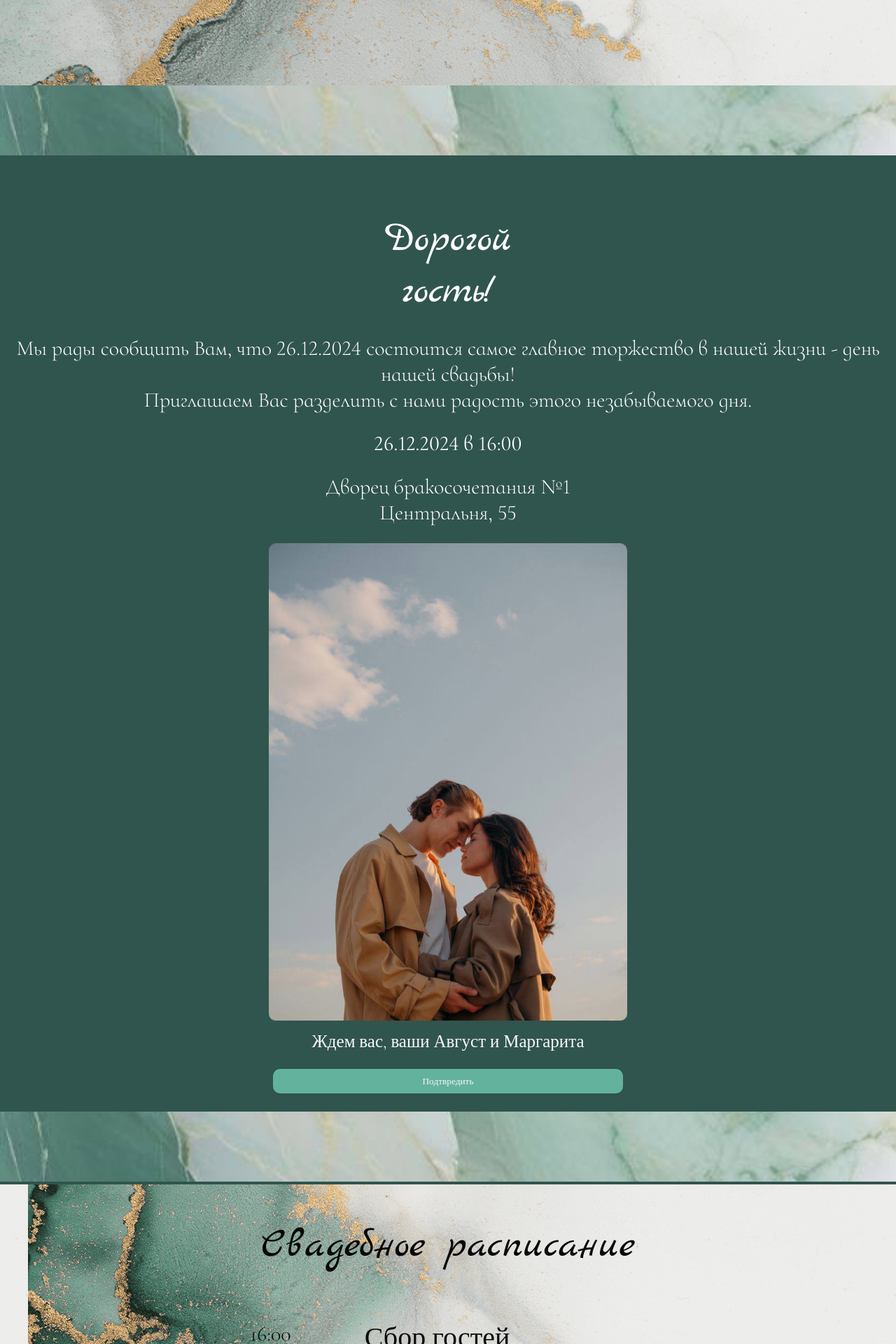
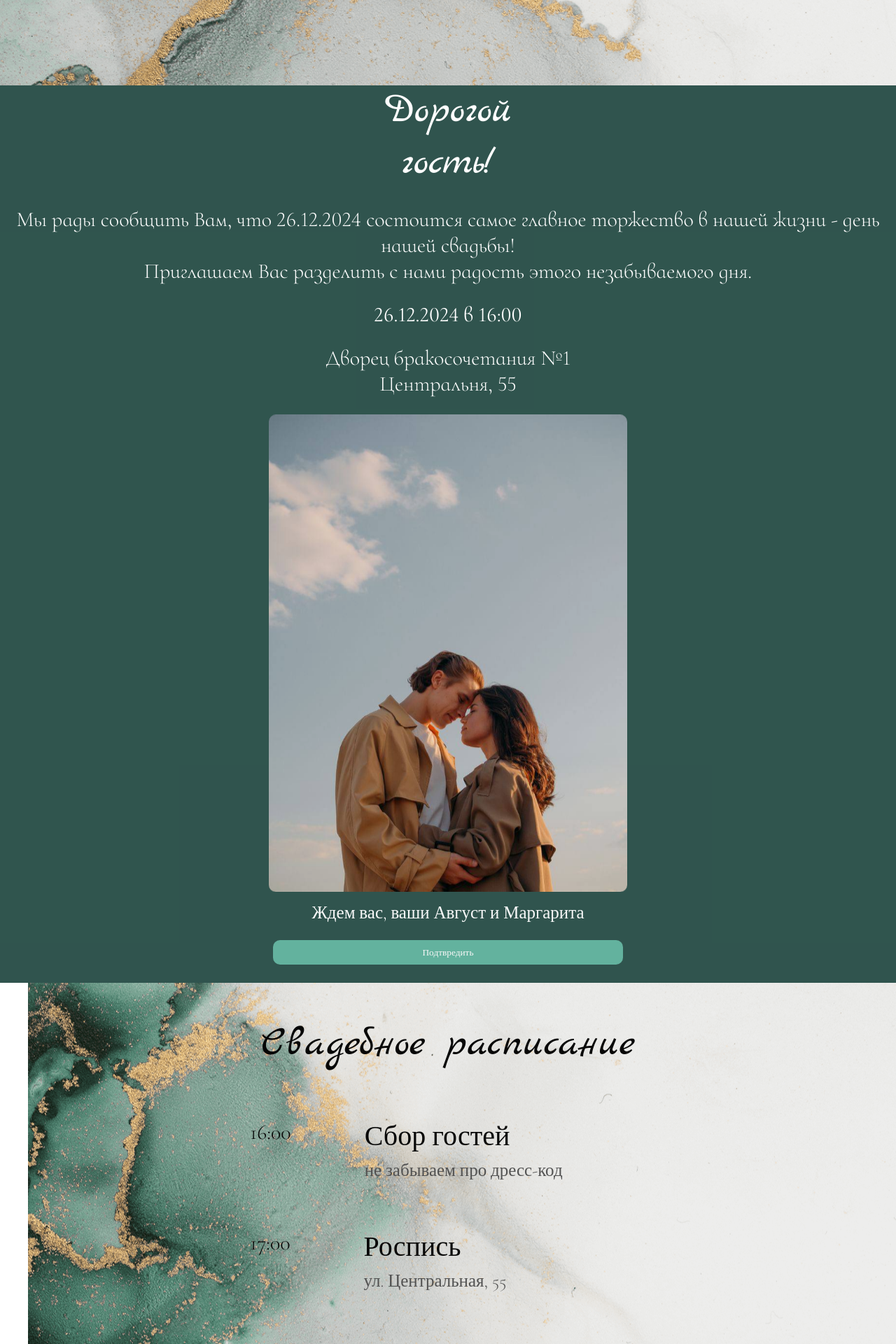
Before and after one commit to Beinyc/wedding-web-site_invite-four, a React (Create React App) app: page / in a window 1280 px wide. Shown: the part 940-2860 px from the top of the page at 70% size. Built offline with nearby package versions, Linux system fonts and the light colour scheme; the HTML template or start-up script is replaced by a standard one; a web font is replaced by a local one.

Commit message:
v 0.6.2
- исправлен дизайн

```diff
--- a/src/App.js
+++ b/src/App.js
@@ -11,7 +11,7 @@ function App() {
       <Header/>
       <Main/>
       <Schedule/>
-      <Company/>
+      {/* <Company/> */}
     </div>
   );
 }
--- a/src/components/company/company.css
+++ b/src/components/company/company.css
@@ -1,7 +1,4 @@
 .company {
-    background-image: url(../../images/background-image-header.jpg);
-    background-repeat: no-repeat;
-    background-size: cover;
     display: flex;
     justify-content: center;
     flex-direction: column;
--- a/src/components/main/Main.css
+++ b/src/components/main/Main.css
@@ -24,7 +24,6 @@
     opacity: 0;
     transform: translateY(20px);
     transition: opacity 4s ease-out, transform 4s ease-out;
-    margin-top: 80px;
 }
 
 .main__paragraph {
--- a/src/components/main/Main.jsx
+++ b/src/components/main/Main.jsx
@@ -52,7 +52,6 @@ export default function Main() {
 
     return (
         <div className='main'>
-                <img className='main__border' src={borderImage} alt="фотография бордер" />
             <div className='main__width'>
                 <h2 ref={titleRef} className={`main__title ${isVisible.title ? 'visible' : ''}`}>Дорогой<br /> гость!</h2>
                 <p ref={paragraphRef} className={`main__paragraph ${isVisible.paragraph ? 'visible' : ''}`}>
@@ -81,7 +80,6 @@ export default function Main() {
                 </div> */}
                 <button className='main__button'>Подтвредить</button>
             </div>
-            <img className='main__border' src={borderImage} alt="фотография бордер" />
         </div>
     );
 }
--- a/src/components/schedule/Schedule.css
+++ b/src/components/schedule/Schedule.css
@@ -1,5 +1,6 @@
 .schedule {
     background-image: url(../../images/background-image-header.jpg);
+    background-repeat: no-repeat;
     background-position: right;
     display: flex;
     flex-direction: column;
--- a/src/components/schedule/Schedule.jsx
+++ b/src/components/schedule/Schedule.jsx
@@ -1,5 +1,6 @@
 import React, { useState, useEffect, useRef } from "react";
 import "./Schedule.css";
+import Company from "../company/company";
 
 export default function Schedule() {
   const [isVisible, setIsVisible] = useState({
@@ -81,6 +82,7 @@ export default function Schedule() {
           <iframe src="https://yandex.ru/map-widget/v1/?um=constructor%3Aa739f21d0297e00fbee10804c9a3a16cb4d169836d0944c94043cb133ce794b9&amp;source=constructor"></iframe>
         </div>
       </div>
+      <Company/>
     </div>
   );
 }
```
